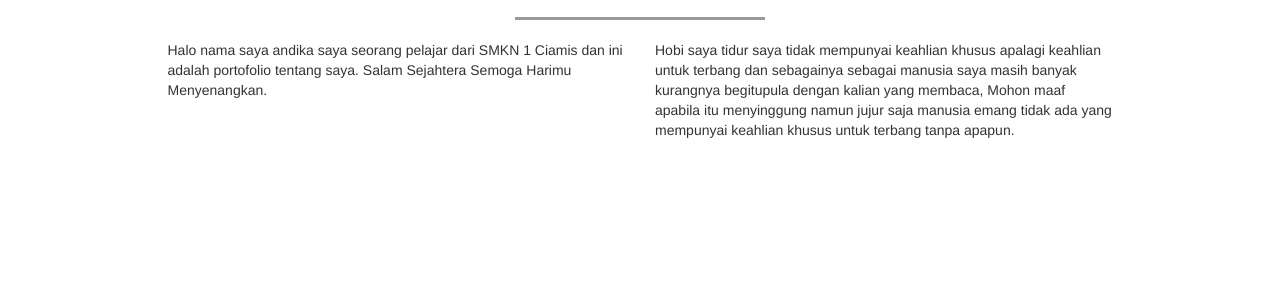
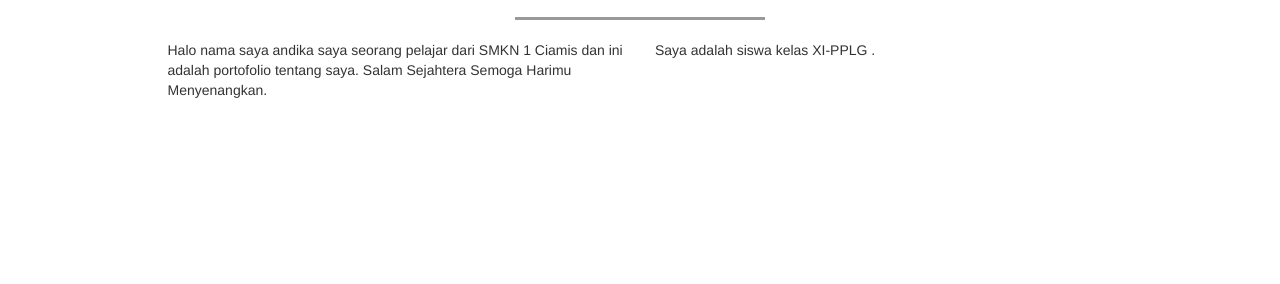
Before and after one commit to andikaakbar309/andikaakskyt.github.io, a plain HTML site: page index.html in a window 1280 px wide. Shown: the part 516-800 px from the top of the page. Drawn offline with nearby package versions, Linux system fonts and the light colour scheme.

Commit message:
mengubah about

```diff
--- a/index.html
+++ b/index.html
@@ -76,7 +76,7 @@
             <p>Halo nama saya andika saya seorang pelajar dari SMKN 1 Ciamis dan ini adalah portofolio tentang saya. Salam Sejahtera Semoga Harimu Menyenangkan.</p>
           </div>
           <div class="col-sm-5">
-            <p>Hobi saya tidur saya tidak mempunyai keahlian khusus apalagi keahlian untuk terbang dan sebagainya sebagai manusia saya masih banyak kurangnya begitupula dengan kalian yang membaca, Mohon maaf apabila itu menyinggung namun jujur saja manusia emang tidak ada yang mempunyai keahlian khusus untuk terbang tanpa apapun.</p>
+            <p>Saya adalah siswa kelas XI-PPLG .</p>
           </div>
         </div>
       </div>
```
